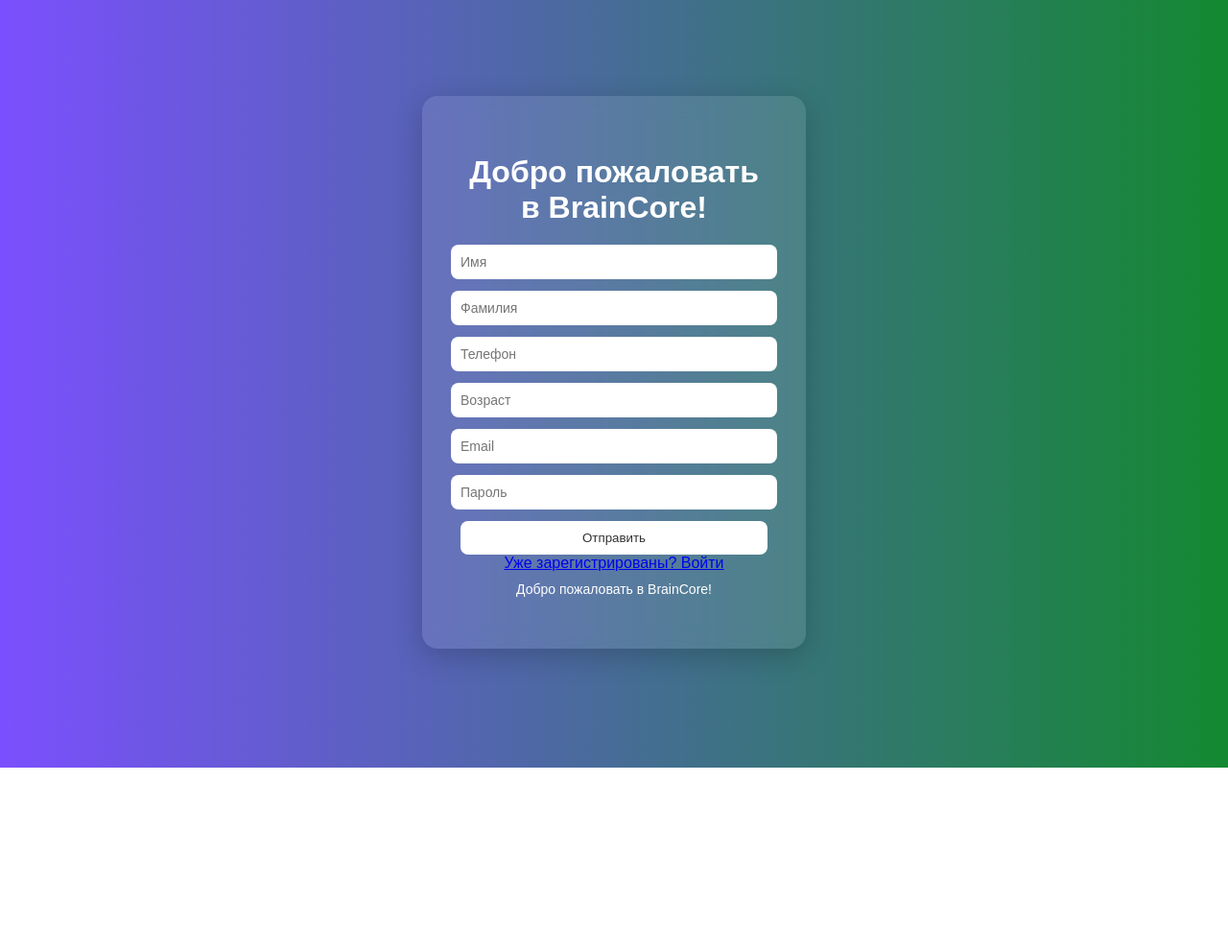
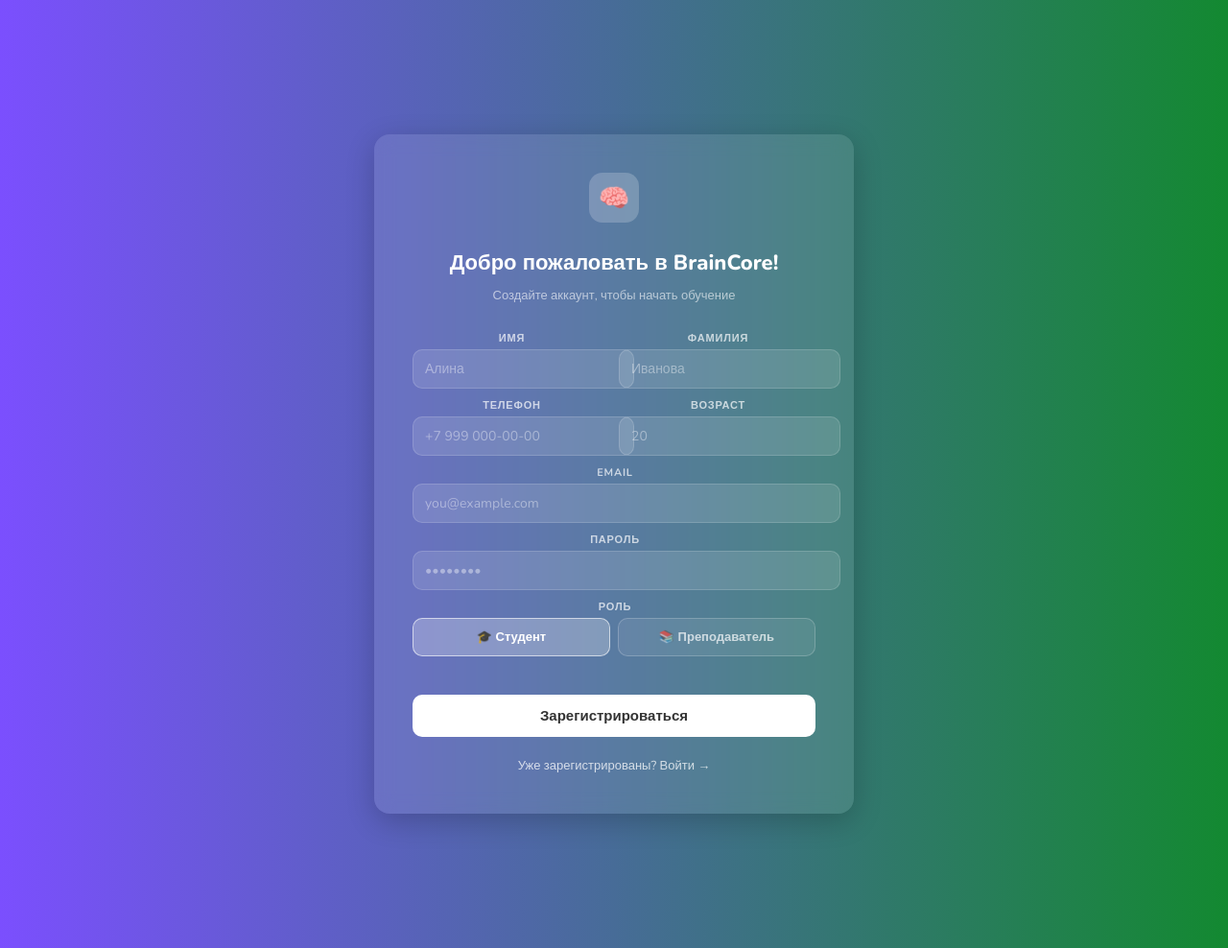
Before and after one commit to georgiiorlov/BrainCore, a FastAPI app: page / in a window 1280 px wide. Shown: the whole page at 96% size. Before the commit the page ends 800 px from the top, so only its background shows below. Run offline with FastAPI, Linux system fonts and the light colour scheme; parts of the project's set-up code (start-up, migrations or seed data) failed here and were passed over.

Commit message:
Update main.html

```diff
--- a/project/templates/main.html
+++ b/project/templates/main.html
@@ -1,32 +1,192 @@
 <!DOCTYPE html>
-<html>
+<html lang="ru">
 <head>
-    <title>Главная</title>
+    <meta charset="UTF-8">
+    <title>Главная — BrainCore</title>
     <link rel="stylesheet" href="/static/style.css">
+    <style>
+        @import url('https://fonts.googleapis.com/css2?family=Nunito:wght@400;600;700;800&display=swap');
+
+        body {
+            font-family: 'Nunito', Arial, sans-serif;
+            display: flex;
+            align-items: center;
+            justify-content: center;
+            min-height: 100vh;
+            padding: 40px 20px;
+        }
+
+        .container {
+            width: 420px;
+            animation: fadeUp 0.5s ease;
+        }
+
+        @keyframes fadeUp {
+            from { opacity: 0; transform: translateY(24px); }
+            to   { opacity: 1; transform: translateY(0); }
+        }
+
+        .logo { text-align: center; margin-bottom: 6px; }
+        .logo-icon {
+            width: 52px; height: 52px;
+            background: rgba(255,255,255,0.2);
+            border-radius: 14px;
+            display: inline-flex;
+            align-items: center; justify-content: center;
+            font-size: 26px; margin-bottom: 12px;
+        }
+
+        h1 { font-size: 22px; font-weight: 800; margin-bottom: 6px; }
+
+        .tagline {
+            text-align: center;
+            color: rgba(255,255,255,0.6);
+            font-size: 13px;
+            margin-bottom: 28px;
+        }
+
+        .form-grid {
+            display: grid;
+            grid-template-columns: 1fr 1fr;
+            gap: 10px;
+            margin-bottom: 10px;
+        }
+
+        .form-group { display: flex; flex-direction: column; gap: 4px; }
+        .form-group.full { grid-column: 1 / -1; }
+
+        label {
+            color: rgba(255,255,255,0.7);
+            font-size: 11px; font-weight: 700;
+            letter-spacing: 0.8px;
+            text-transform: uppercase;
+            padding-left: 2px;
+        }
+
+        input {
+            padding: 10px 12px;
+            border-radius: 10px;
+            border: 1.5px solid rgba(255,255,255,0.15);
+            background: rgba(255,255,255,0.12);
+            color: white;
+            font-size: 14px;
+            font-family: 'Nunito', Arial, sans-serif;
+        }
+        input::placeholder { color: rgba(255,255,255,0.4); }
+        input:focus {
+            border-color: rgba(255,255,255,0.5);
+            background: rgba(255,255,255,0.18);
+            outline: none;
+        }
+
+        .role-group { display: flex; gap: 8px; }
+        .role-btn {
+            flex: 1; padding: 10px;
+            border-radius: 10px;
+            border: 1.5px solid rgba(255,255,255,0.2);
+            background: rgba(255,255,255,0.08);
+            color: rgba(255,255,255,0.7);
+            font-family: 'Nunito', Arial, sans-serif;
+            font-size: 13px; font-weight: 700;
+            cursor: pointer; transition: 0.2s;
+        }
+        .role-btn:hover { background: rgba(255,255,255,0.18); color: white; }
+        .role-btn.active {
+            background: rgba(255,255,255,0.25);
+            border-color: rgba(255,255,255,0.6);
+            color: white;
+        }
+
+        button[type="submit"] {
+            width: 100%; padding: 12px;
+            margin-top: 18px; border: none;
+            background: white; color: #333;
+            border-radius: 10px; cursor: pointer;
+            font-family: 'Nunito', Arial, sans-serif;
+            font-size: 15px; font-weight: 800;
+            transition: 0.3s;
+        }
+        button[type="submit"]:hover { background: #222; color: white; }
+
+        .login-link { text-align: center; margin-top: 18px; }
+        .login-link a {
+            color: rgba(255,255,255,0.75);
+            text-decoration: none; font-size: 13px;
+        }
+        .login-link a:hover { color: white; }
+
+        .error {
+            margin-top: 14px;
+            background: rgba(255,80,80,0.2);
+            border: 1px solid rgba(255,100,100,0.4);
+            border-radius: 8px;
+            padding: 10px 14px;
+            color: white; font-size: 13px; text-align: center;
+        }
+    </style>
 </head>
 <body>
-
 <div class="container">
+    <div class="logo">
+        <div class="logo-icon">🧠</div>
+    </div>
     <h1>{{ message }}</h1>
+    <p class="tagline">Создайте аккаунт, чтобы начать обучение</p>
 
     <form method="post">
-        <input type="text" name="name" placeholder="Имя">
-        <input type="text" name="surname" placeholder="Фамилия">
-        <input type="text" name="phone" placeholder="Телефон">
-        <input type="text" name="age" placeholder="Возраст">
-        <input type="text" name="email" placeholder="Email">
-        <input type="password" name="password" placeholder="Пароль" required>
-        <button type="submit">Отправить</button>
+        <div class="form-grid">
+            <div class="form-group">
+                <label>Имя</label>
+                <input type="text" name="name" placeholder="Алина" required>
+            </div>
+            <div class="form-group">
+                <label>Фамилия</label>
+                <input type="text" name="surname" placeholder="Иванова" required>
+            </div>
+            <div class="form-group">
+                <label>Телефон</label>
+                <input type="text" name="phone" placeholder="+7 999 000-00-00" required>
+            </div>
+            <div class="form-group">
+                <label>Возраст</label>
+                <input type="text" name="age" placeholder="20" required>
+            </div>
+            <div class="form-group full">
+                <label>Email</label>
+                <input type="text" name="email" placeholder="you@example.com" required>
+            </div>
+            <div class="form-group full">
+                <label>Пароль</label>
+                <input type="password" name="password" placeholder="••••••••" required>
+            </div>
+            <div class="form-group full">
+                <label>Роль</label>
+                <div class="role-group">
+                    <button type="button" class="role-btn active" onclick="selectRole('student', this)">🎓 Студент</button>
+                    <button type="button" class="role-btn" onclick="selectRole('teacher', this)">📚 Преподаватель</button>
+                </div>
+                <input type="hidden" name="role" id="roleInput" value="student">
+            </div>
+        </div>
+
+        <button type="submit">Зарегистрироваться</button>
     </form>
-<a href="/login">Уже зарегистрированы? Войти</a>
+
+    <div class="login-link">
+        <a href="/login">Уже зарегистрированы? Войти →</a>
+    </div>
+
     {% if error %}
-        <p style="color:rgb(255, 255, 255);">{{ error }}</p>
-    {% endif %}
-
-    {% if message %}
-        <p style="color:rgb(255, 255, 255);">{{ message }}</p>
+        <div class="error">{{ error }}</div>
     {% endif %}
 </div>
 
+<script>
+    function selectRole(role, el) {
+        document.querySelectorAll('.role-btn').forEach(b => b.classList.remove('active'));
+        el.classList.add('active');
+        document.getElementById('roleInput').value = role;
+    }
+</script>
 </body>
 </html>
```
